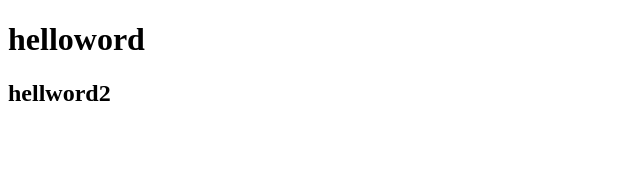
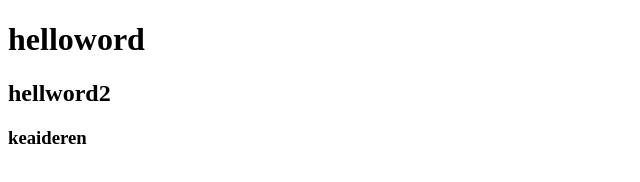
Before and after one commit to crystalfour2/testdemo, a plain HTML site: page index.html in a window 1280 px wide. Shown: the whole page, without its empty margins (0-640 px from the left). Drawn offline with Linux system fonts and the light colour scheme.

Commit message:
这是第2次提交，修改了写东西

```diff
--- a/index.html
+++ b/index.html
@@ -8,5 +8,6 @@
 <body>
     <h1>helloword</h1>
     <h2>hellword2</h2>
+    <h3>keaideren</h3>
 </body>
 </html>
```
